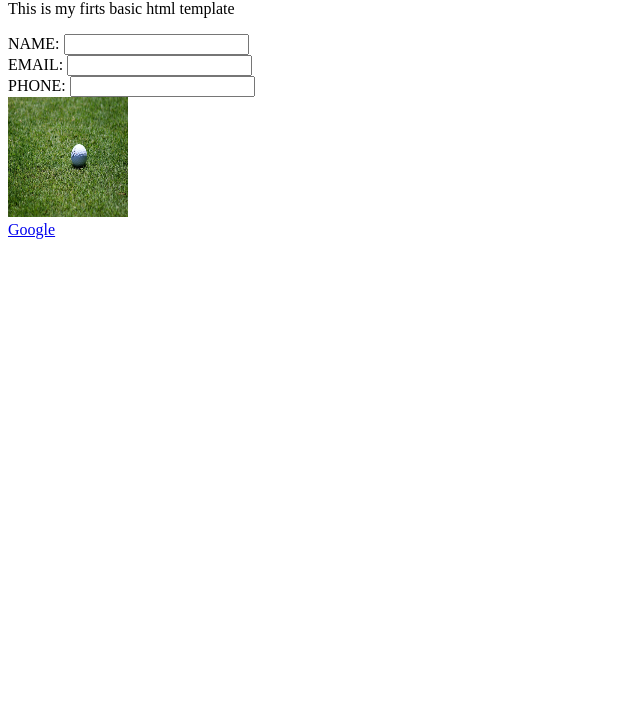
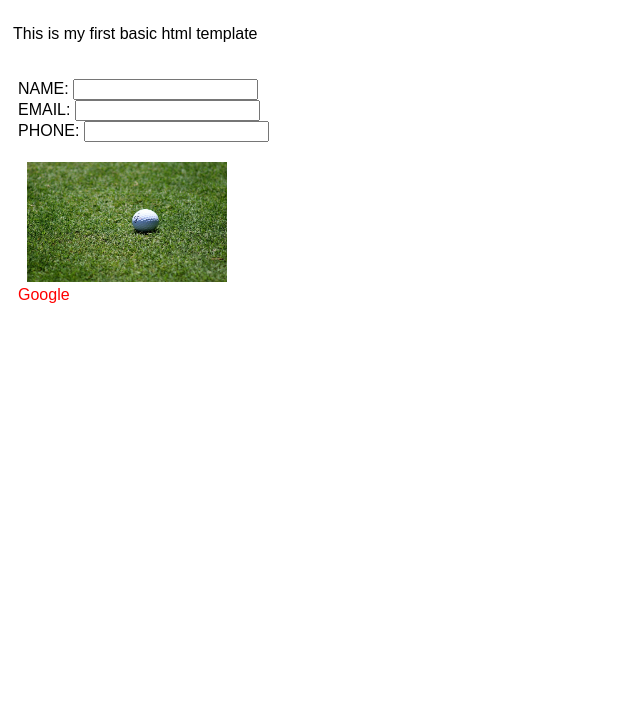
Before and after one commit to mboyapatroba/webplpassignment1, a plain HTML site: page index.html in a window 1280 px wide. Shown: the part 80-800 px from the top of the page, without its empty margins (0-640 px from the left). Drawn offline with Linux system fonts and the light colour scheme.

Commit message:
my second commit

```diff
--- a/index.html
+++ b/index.html
@@ -4,10 +4,11 @@
     <meta charset="UTF-8">
     <meta name="viewport" content="width=device-width, initial-scale=1.0">
     <title>Basic template</title>
+    <link rel="stylesheet" href="style.css">
 </head>
 <body>
     <h1>A Basic Html Template</h1>
-    <p>This is my firts basic html template</p>
+    <p>This is my first basic html template</p>
 
     <!-- basic registration form -->
     <form action="POST">
--- /dev/null
+++ b/style.css
@@ -0,0 +1,31 @@
+*{
+
+    font-family: sans-serif;
+    box-sizing: border-box;
+
+}
+h1{
+    padding: 10px;
+
+}
+p{
+    padding: 5px;
+    padding-bottom: 20px;
+}
+form{
+    margin-left: 10px;
+}
+img{
+    margin-top: 20px;
+    width: 200px;
+    height: 150px;
+    margin-left: 9px;
+}
+a{
+    text-decoration: none;
+    color: red;
+    margin-top: 50px;
+}
+a:hover{
+    color: black;
+}
```
